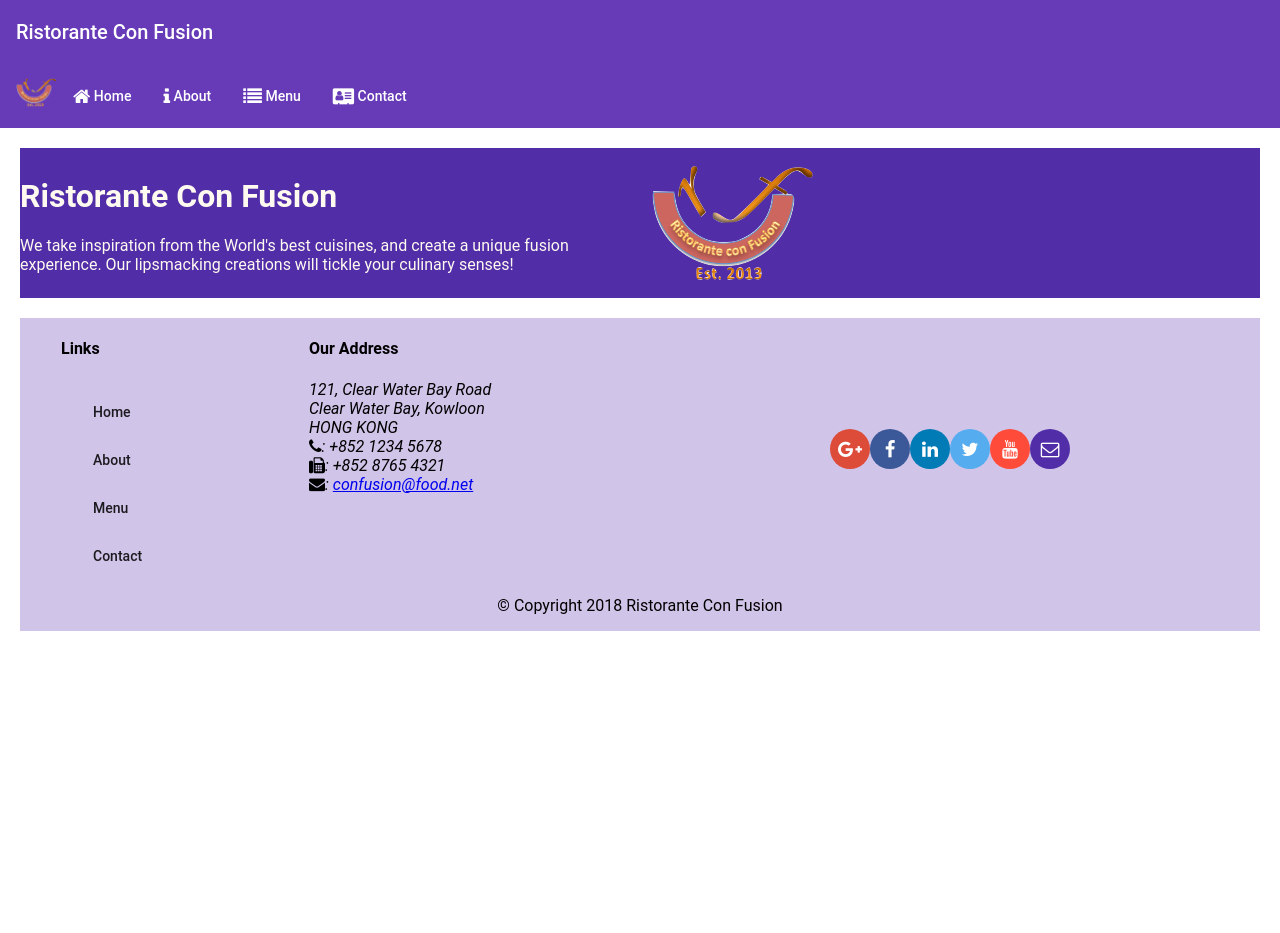
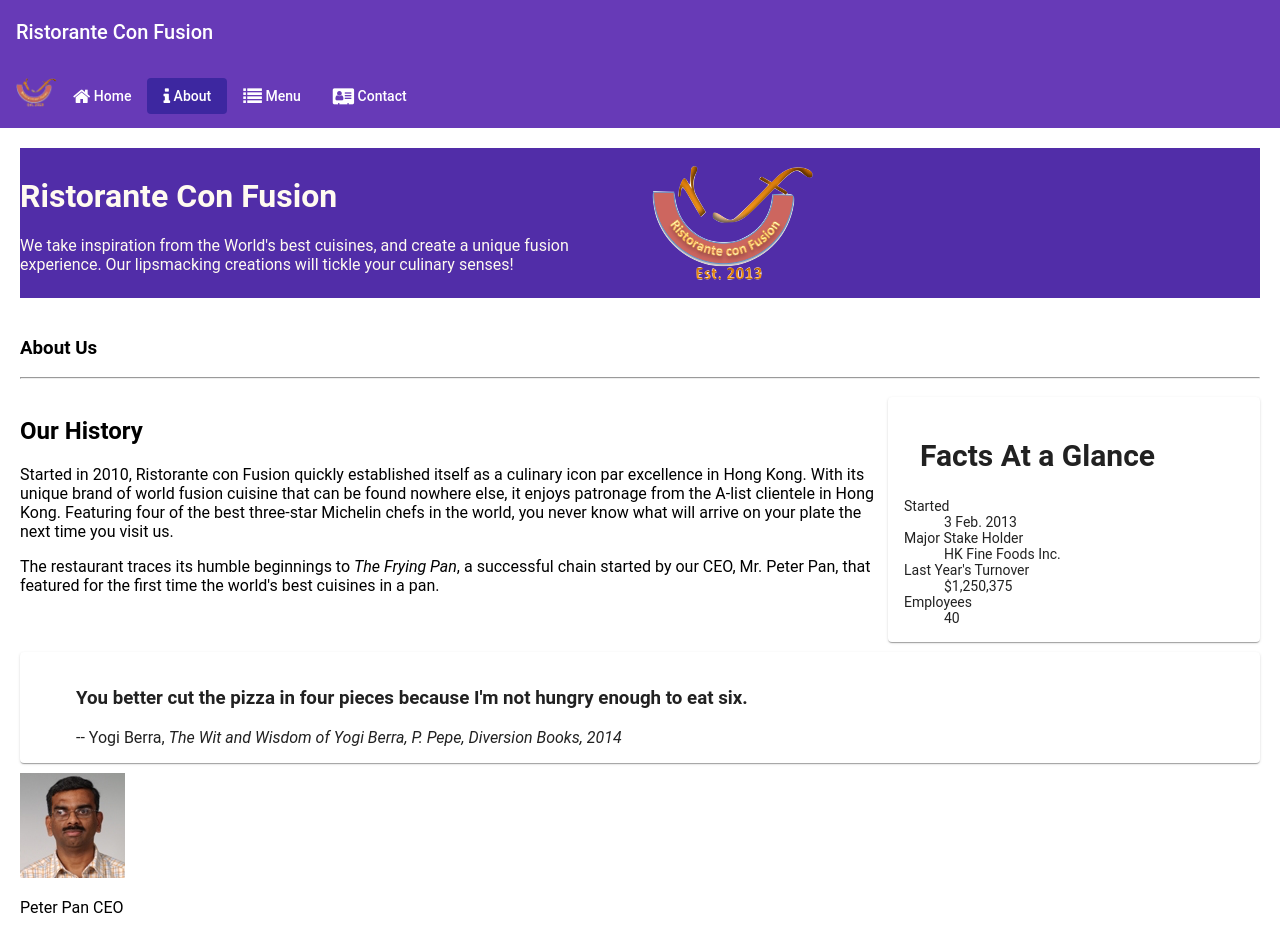
Before and after one commit to AnilRawat123/Confussion, an Angular app: page /aboutus in a window 1280 px wide. Before the commit this address led to /. Shown: the top 933 px of the page. Before the commit the page ends 800 px from the top, so only its background shows below. Built offline with nearby package versions, Linux system fonts and the light colour scheme.

Commit message:
Assignment2

```diff
--- /dev/null
+++ b/src/app/Models/CorporateLeader.ts
@@ -0,0 +1,10 @@
+export class CorporateLeader
+{
+    id!:string;
+    name!:string;
+    image!:string;
+    designation!:string;
+    abbr!:string;
+    featured!:boolean;
+    description!:string;
+}
--- /dev/null
+++ b/src/app/Services/corporate-leader.service.ts
@@ -0,0 +1,21 @@
+import { Injectable } from '@angular/core';
+import { CorporateLeaders } from '../Shared/CorporateLeaders';
+import { CorporateLeader } from '../Models/CorporateLeader';
+@Injectable({
+  providedIn: 'root'
+})
+export class CorporateLeaderService {
+  CorporateLeaderslist:CorporateLeader[]=CorporateLeaders;
+  constructor() { }
+
+getCorporateLeaders():CorporateLeader[]
+{
+  return this.CorporateLeaderslist;
+}
+getFeaturedCorporateLeader():CorporateLeader
+{
+  return this.CorporateLeaderslist.filter(g=>g.featured)[0];
+}
+
+
+}
--- /dev/null
+++ b/src/app/Shared/CorporateLeaders.ts
@@ -0,0 +1,45 @@
+import { CorporateLeader } from "../Models/CorporateLeader";
+
+export const CorporateLeaders:CorporateLeader[]=
+[
+    {
+      id: '0',
+      name: 'Peter Pan',
+      image: '/assets/Images/alberto.png',
+      designation: 'Chief Epicurious Officer',
+      abbr: 'CEO',
+      featured: false,
+      // tslint:disable-next-line:max-line-length
+      description: 'Our CEO, Peter, credits his hardworking East Asian immigrant parents who undertook the arduous journey to the shores of America with the intention of giving their children the best future. His mother\'s wizardy in the kitchen whipping up the tastiest dishes with whatever is available inexpensively at the supermarket, was his first inspiration to create the fusion cuisines for which The Frying Pan became well known. He brings his zeal for fusion cuisines to this restaurant, pioneering cross-cultural culinary connections.'
+    },
+    {
+      id: '1',
+      name: 'Dhanasekaran Witherspoon',
+      image: '/assets/Images/alberto.png',
+      designation: 'Chief Food Officer',
+      abbr: 'CFO',
+      featured: false,
+      // tslint:disable-next-line:max-line-length
+      description: 'Our CFO, Danny, as he is affectionately referred to by his colleagues, comes from a long established family tradition in farming and produce. His experiences growing up on a farm in the Australian outback gave him great appreciation for varieties of food sources. As he puts it in his own words, Everything that runs, wins, and everything that stays, pays!'
+    },
+    {
+      id: '2',
+      name: 'Agumbe Tang',
+      image: '/assets/Images/alberto.png',
+      designation: 'Chief Taste Officer',
+      abbr: 'CTO',
+      featured: false,
+      // tslint:disable-next-line:max-line-length
+      description: 'Blessed with the most discerning gustatory sense, Agumbe, our CFO, personally ensures that every dish that we serve meets his exacting tastes. Our chefs dread the tongue lashing that ensues if their dish does not meet his exacting standards. He lives by his motto, You click only if you survive my lick.'
+    },
+    {
+      id: '3',
+      name: 'Alberto Somayya',
+      image: '/assets/Images/alberto.png',
+      designation: 'Executive Chef',
+      abbr: 'EC',
+      featured: true,
+      // tslint:disable-next-line:max-line-length
+      description: 'Award winning three-star Michelin chef with wide International experience having worked closely with whos-who in the culinary world, he specializes in creating mouthwatering Indo-Italian fusion experiences. He says, Put together the cuisines from the two craziest cultures, and you get a winning hit! Amma Mia!'
+    }
+  ];;
--- a/src/app/Shared/header/header.component.html
+++ b/src/app/Shared/header/header.component.html
@@ -1,7 +1,7 @@
 <mat-toolbar color="primary">
     <span><img src="/assets/Images/logo.png" height=30 width=41></span>
     <a  routerLink="home"  mat-button routerLinkActive="active"><span class="fa fa-home fa-lg"></span> Home</a>
-    <a mat-button  routerLinkActive="active" ><span class="fa fa-info fa-lg"></span> About</a>
+    <a  routerLink="aboutus" mat-button    routerLinkActive="active" ><span class="fa fa-info fa-lg"></span> About</a>
     <a routerLink="menu"  mat-button routerLinkActive="active" ><span class="fa fa-list fa-lg"></span> Menu</a>
     <a   routerLink="contact" mat-button routerLinkActive="active"><span class="fa fa-address-card fa-lg"></span> Contact</a>
   </mat-toolbar>
--- /dev/null
+++ b/src/app/about-us/about-us.component.html
@@ -0,0 +1,69 @@
+<div class="container"
+  fxLayout="column"
+  fxLayoutGap="10px">
+
+  <div fxFlex>
+    <div>
+        <h3>About Us</h3>
+        <hr>
+    </div>
+  </div>
+
+  <div fxFlex>
+    <div fxLayout="column" fxLayout.gt-sm="row">
+      <div fxFlex="70">
+        <h2>Our History</h2>
+        <p>Started in 2010, Ristorante con Fusion quickly established itself as a culinary icon par excellence in Hong Kong. With its unique brand of world fusion cuisine that can be found nowhere else, it enjoys patronage from the A-list clientele in Hong Kong.  Featuring four of the best three-star Michelin chefs in the world, you never know what will arrive on your plate the next time you visit us.</p>
+        <p>The restaurant traces its humble beginnings to <em>The Frying Pan</em>, a successful chain started by our CEO, Mr. Peter Pan, that featured for the first time the world's best cuisines in a pan.</p>
+      </div>
+      <div fxFlex="30">
+        <mat-card>
+          <mat-card-header>
+            <mat-card-title>
+            <h2>Facts At a Glance</h2>
+            </mat-card-title>
+          </mat-card-header>
+          <mat-card-content>
+            <dl>
+              <dt>Started</dt>
+              <dd>3 Feb. 2013</dd>
+              <dt>Major Stake Holder</dt>
+              <dd>HK Fine Foods Inc.</dd>
+              <dt>Last Year's Turnover</dt>
+              <dd>$1,250,375</dd>
+              <dt>Employees</dt>
+              <dd>40</dd>
+            </dl>
+          </mat-card-content>
+        </mat-card>
+      </div>
+    </div>
+  </div>
+
+  <div fxFlex>
+    <mat-card>
+      <blockquote>
+        <h3>You better cut the pizza in four pieces because
+            I'm not hungry enough to eat six.</h3>
+        <footer>-- Yogi Berra,
+          <cite>The Wit and Wisdom of Yogi Berra,
+            P. Pepe, Diversion Books, 2014</cite>
+        </footer>
+      </blockquote>
+    </mat-card>
+  </div>
+
+
+
+  <div class="row" fxFlex  *ngFor="let leader of CorporateLeaders">
+
+<div class="col-md-2">
+    <img src="{{leader.image}}" />
+</div>
+<div class="col-md-10">
+    <p>{{leader.name +' '+ leader.abbr }}  </p>
+    <p>{{leader.designation}}</p>
+    <p>{{leader.description }}  </p>
+</div>
+  </div>
+</div>
--- /dev/null
+++ b/src/app/about-us/about-us.component.ts
@@ -0,0 +1,20 @@
+import { Component, OnInit } from '@angular/core';
+import { CorporateLeaderService } from '../Services/corporate-leader.service';
+import { CorporateLeader } from '../Models/CorporateLeader';
+
+@Component({
+  selector: 'app-about-us',
+  templateUrl: './about-us.component.html',
+  styleUrls: ['./about-us.component.css']
+})
+export class AboutUsComponent implements OnInit {
+  constructor(private corporateLeaderService:CorporateLeaderService) { }
+
+  CorporateLeaders!:CorporateLeader[];
+  ngOnInit(): void
+  {
+    debugger;
+      this.CorporateLeaders=this.corporateLeaderService.getCorporateLeaders();
+  }
+
+}
--- a/src/app/app-routing.module.ts
+++ b/src/app/app-routing.module.ts
@@ -4,12 +4,14 @@
 import { MenuComponent } from './menu/menu.component';
 import { ContactComponent } from './contact/contact.component';
 import { DishdetailComponent } from './dishdetail/dishdetail.component';
+import { AboutUsComponent } from './about-us/about-us.component';
 
 export const routes: Routes =
 [
   { path: 'home',  component: HomeComponent },
   { path: 'menu',     component: MenuComponent },
   {path:'contact',component:ContactComponent},
+  {path:'aboutus',component:AboutUsComponent},
   {path:'dishdetail/:id',component:DishdetailComponent},
   { path: '', redirectTo: '/home', pathMatch: 'full' }
 ];
--- a/src/app/app.module.ts
+++ b/src/app/app.module.ts
@@ -21,6 +21,7 @@
 
 import { DishService } from './Services/dish.service';
 import { PromotionService } from './Services/promotion.service';
+import { AboutUsComponent } from './about-us/about-us.component';
 
 @NgModule({
   declarations: [
@@ -30,7 +31,8 @@
     HeaderComponent,
     FooterComponent,
     HomeComponent,
-    ContactComponent
+    ContactComponent,
+    AboutUsComponent
   ],
   imports: [
     BrowserModule,
--- a/src/app/home/home.component.html
+++ b/src/app/home/home.component.html
@@ -12,7 +12,7 @@
       <h3>{{dish.name | uppercase}}</h3>
     </mat-card-title>
   </mat-card-header>
-  <img mat-card-image src={{dish.image}} alt={{dish.name}}>
+  <img mat-card-image style="width: 500px; height: 500px;" src={{dish.image}} alt={{dish.name}}>
   <mat-card-content>
     <p>{{dish.description}}
     </p>
@@ -26,11 +26,26 @@
       <h3>{{promotion.name | uppercase}}</h3>
     </mat-card-title>
   </mat-card-header>
-  <img mat-card-image src={{promotion.image}} alt={{promotion.name}}>
+  <img mat-card-image style="width: 500px; height: 500px;" src={{promotion.image}} alt={{promotion.name}}>
   <mat-card-content>
     <p>{{promotion.description}}
     </p>
   </mat-card-content>
 </mat-card>
 
+
+<mat-card *ngIf="CorporateLeader" fxFlex>
+  <mat-card-header>
+    <div mat-card-avatar></div>
+    <mat-card-title>
+      <h3>{{CorporateLeader.name | uppercase}}</h3>
+    </mat-card-title>
+  </mat-card-header>
+  <img mat-card-image style="width: 500px; height: 500px;" src={{CorporateLeader.image}} alt={{CorporateLeader.name}}>
+  <mat-card-content>
+    <p>{{CorporateLeader.designation}}</p>
+    <p>{{CorporateLeader.description}}
+    </p>
+  </mat-card-content>
+</mat-card>
 </div>
--- a/src/app/home/home.component.ts
+++ b/src/app/home/home.component.ts
@@ -4,6 +4,9 @@
 import { Promotion } from '../Models/Promotion';
 import { DishService } from '../Services/dish.service';
 import { Dish } from '../Shared/dish';
+
+import { CorporateLeader } from '../Models/CorporateLeader';
+import { CorporateLeaderService } from '../Services/corporate-leader.service';
 
 @Component({
   selector: 'app-home',
@@ -13,17 +16,18 @@
 export class HomeComponent implements OnInit {
 
   constructor(private Promotionservice:PromotionService,
-    private dishservice:DishService) { }
+    private dishservice:DishService,private corporateleaderService:CorporateLeaderService) { }
 
 
     dish!:Dish;
     promotion!:Promotion;
+    CorporateLeader!:CorporateLeader;
   ngOnInit(): void
   {
     debugger;
 this.dish=this.dishservice.getFeaturedDish();
 this.promotion=this.Promotionservice.getFeaturedpromotion();
-
+this.CorporateLeader=this.corporateleaderService.getFeaturedCorporateLeader();
 
   }
 
```
Also changed, not shown: src/app/about-us/about-us.component.css (added), 2 other files (tests, documents, lock files or other folders).
